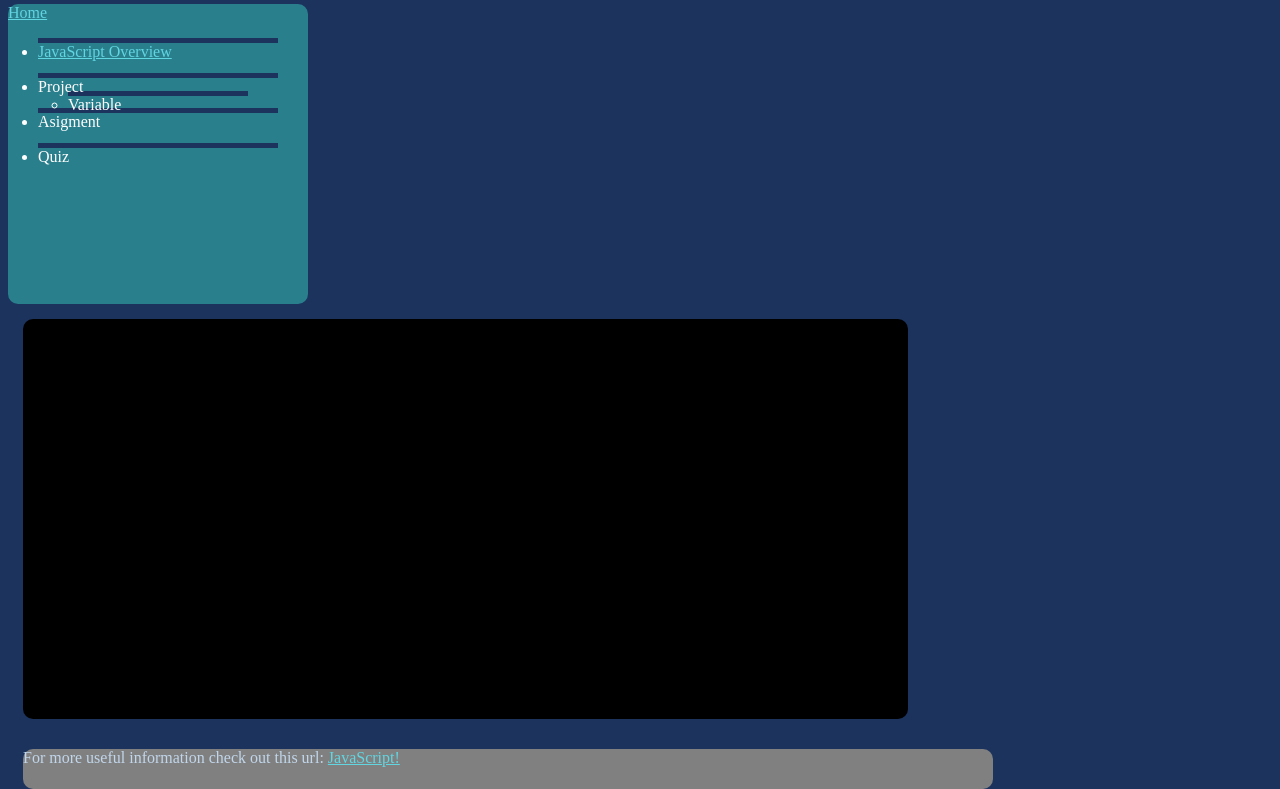
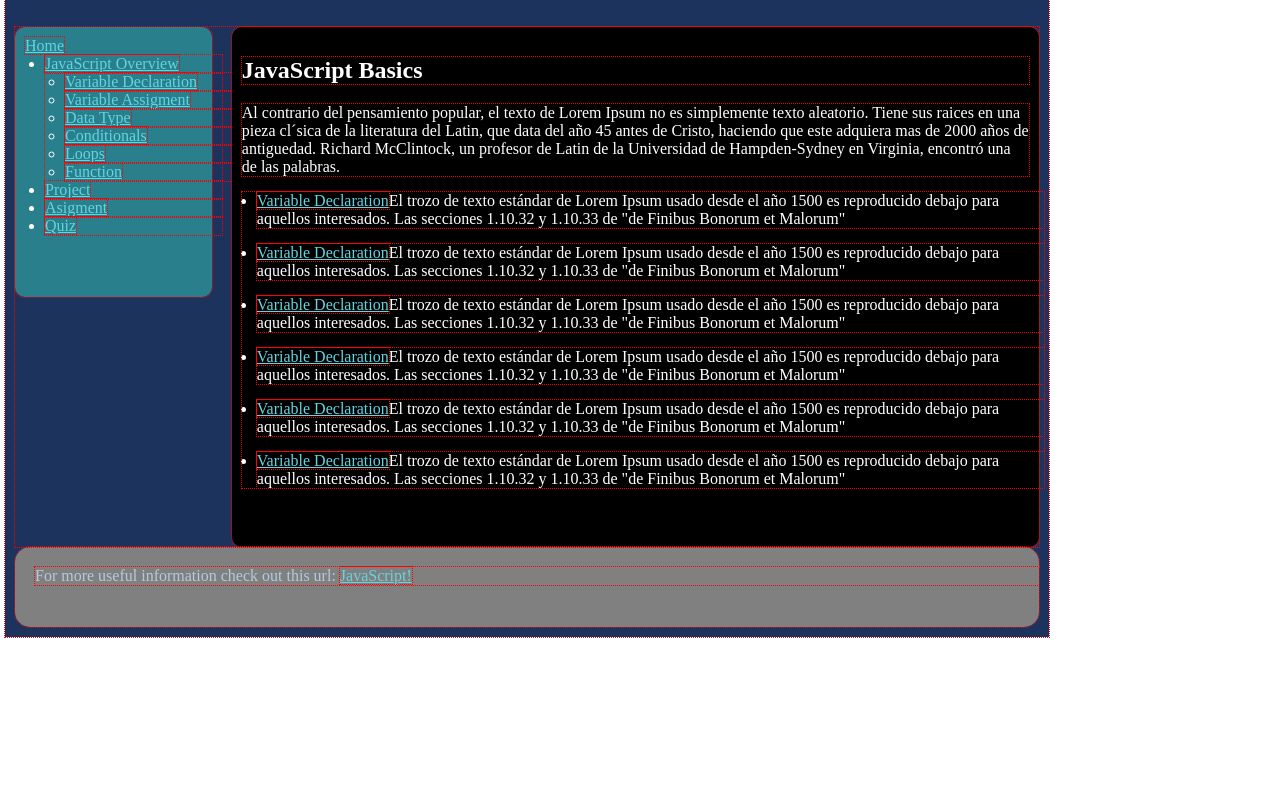
Before and after one commit to jamolinav/codingdojo-primeraclase, a plain HTML site: page javascript-basico/index.html in a window 1280 px wide. Shown: the part 96-885 px from the top of the page. After the commit the page ends 800 px from the top, so only its background shows below. Drawn offline with Linux system fonts and the light colour scheme.

Commit message:
JavaScipt Basico

```diff
--- a/javascript-basico/index.html
+++ b/javascript-basico/index.html
@@ -9,30 +9,58 @@
 </head>
 <body>
 
+    <div>
         <p id="header">JavaScript Basics</p>
-    <section class="contenido"></section>
+        <section>
             <div id="menu">
                 <a href="#">Home</a>
                 <ul>
-            <li><a href="#">JavaScript Overview</a>
+                    <li>
+                        <a href="#">JavaScript Overview</a>
+                    </li>
                         <ul>
-                    <li>Variable </li>
+                            <li><a href="#">Variable Declaration</a></li>
+                            <li><a href="#">Variable Assigment</a></li>
+                            <li><a href="#">Data Type</a></li>
+                            <li><a href="#">Conditionals</a></li>
+                            <li><a href="#">Loops</a></li>
+                            <li><a href="#">Function</a></li>
                         </ul>
-            </li>
-            <li>Project</li>
-            <li>Asigment</li>
-            <li>Quiz</li>
+                    <li><a href="#">Project</a></li>
+                    <li><a href="#">Asigment</a></li>
+                    <li><a href="#">Quiz</a></li>
                 </ul>
             </div>
-
             <div id="contenido">
-        <h1>JavaScript Basics</h1>
-
+                <h1 id="contenido_h">JavaScript Basics</h1>
+                <p class="contenido_p">
+                    Al contrario del pensamiento popular, el texto de Lorem Ipsum no es simplemente texto aleatorio. Tiene sus raices en una pieza cl´sica de la literatura del Latin, que data del año 45 antes de Cristo, haciendo que este adquiera mas de 2000 años de antiguedad. Richard McClintock, un profesor de Latin de la Universidad de Hampden-Sydney en Virginia, encontró una de las palabras.
+                </p>
+                    <ul class="contenido-item-ul">
+                        <li class="contenido-item-li">
+                            <p class="contenido_p"><a href="#">Variable Declaration</a>El trozo de texto estándar de Lorem Ipsum usado desde el año 1500 es reproducido debajo para aquellos interesados. Las secciones 1.10.32 y 1.10.33 de "de Finibus Bonorum et Malorum"</p>
+                        </li>
+                        <li class="contenido-item-li">
+                            <p class="contenido_p"><a href="#">Variable Declaration</a>El trozo de texto estándar de Lorem Ipsum usado desde el año 1500 es reproducido debajo para aquellos interesados. Las secciones 1.10.32 y 1.10.33 de "de Finibus Bonorum et Malorum"</p>
+                        </li>
+                        <li class="contenido-item-li">
+                            <p class="contenido_p"><a href="#">Variable Declaration</a>El trozo de texto estándar de Lorem Ipsum usado desde el año 1500 es reproducido debajo para aquellos interesados. Las secciones 1.10.32 y 1.10.33 de "de Finibus Bonorum et Malorum"</p>
+                        </li>
+                        <li class="contenido-item-li">
+                            <p class="contenido_p"><a href="#">Variable Declaration</a>El trozo de texto estándar de Lorem Ipsum usado desde el año 1500 es reproducido debajo para aquellos interesados. Las secciones 1.10.32 y 1.10.33 de "de Finibus Bonorum et Malorum"</p>
+                        </li>
+                        <li class="contenido-item-li">
+                            <p class="contenido_p"><a href="#">Variable Declaration</a>El trozo de texto estándar de Lorem Ipsum usado desde el año 1500 es reproducido debajo para aquellos interesados. Las secciones 1.10.32 y 1.10.33 de "de Finibus Bonorum et Malorum"</p>
+                        </li>
+                        <li class="contenido-item-li">
+                            <p class="contenido_p"><a href="#">Variable Declaration</a>El trozo de texto estándar de Lorem Ipsum usado desde el año 1500 es reproducido debajo para aquellos interesados. Las secciones 1.10.32 y 1.10.33 de "de Finibus Bonorum et Malorum"</p>
+                        </li>
+                    </ul>
             </div>
-
-    <p id="footer">
-        For more useful information check out this url: <a href="#">JavaScript!</a>
-    </p>
-
+        </section>
+        <div id="footer">
+            <p>For more useful information check out this url: <a href="#">JavaScript!</a></p>
+        </div>
+    </div>
 </body>
 </html>
--- a/javascript-basico/style.css
+++ b/javascript-basico/style.css
@@ -1,7 +1,11 @@
-* {
-    height: 0px;
-    padding: 0px;
+body * {
+    outline: 1px dotted red;
+    width: 1024px;
+}
+
+body div {
     background-color: hsl(219deg 54% 24%);
+    padding: 10px;
 }
 
 a {
@@ -14,71 +18,116 @@ p{
     color: hsl(211deg 51% 84%);
 }
 
-#container {
-    width: 970px;
-    background-color: black;
-
+section {
+    display: flex;
+    width: 100%;
 }
 
 #header {
-    min-height: 60px;
+    height: 80px;
     background-color: hsl(357deg 63% 50%);
     border-radius: 10px;
     font-weight: bold;
-    font-size: 20px;
-    align-items:center;
+    font-size: 30px;
+    width: 100%;
     display: flex;
-    padding-left: 10px;
+    place-items: center;
+    margin-top: 3px;
 }
 
-#body {
-    margin: 15px;
+body {
+    margin: 0px 5px;
     min-height: 450px;
 }
 
 #menu {
-    min-height: 300px;
-    width: 300px;
+    height: 250px;
+    width: 230px;
     background-color: hsl(189deg 54% 36%);
     vertical-align: top;
     border-radius: 10px;
+    margin-left: 0px;
 }
 
 #menu p{
-    margin-left: 10px;
+    margin-left: 0px;
+    width: 100%;
+}
+
+#menu ul {
+    margin-left: 20px;
+    padding-left: 0px;
+    margin-top: 0px;
+    color: white;
+    width: 100%;
 }
 
 #menu ul li {
-    margin: 30px;
-    margin-top: 10px;
-    padding-top: 5px;
+    margin-left: 0px;
+    padding-left: 0px;
     color: white;
+    width: 100%;
 }
 
 #menu ul li ul li {
     margin: 30px;
     color: white;
+    width: 100%;
 }
 
 #contenido {
-    min-height: 400px;
-    width: 70%;
-    background-color: black;
-    display: inline-block;
+    height: 500px;
+    width: 100%;
+    background: black;
     border-radius: 10px;
-    margin: 15px;
+    margin-left: 20px;
+    padding: 10px;
 
 }
 
+
+#contenido_h {
+    width: 100%;
+    color: white;
+}
+
+.contenido-item a{
+    height: max-content;
+    max-width: max-content;
+    margin-right: 5px;
+    margin-left: 10px;
+}
+
+.contenido-item-ul {
+    width:100%;
+    padding-left: 15px;
+    color: white;
+}
+
+.contenido-item-li {
+    width: 100%;
+}
+
+.contenido_p {
+    width: 100%;
+    color: white;
+}
+
 #footer{
-    min-height: 40px;
-    width: 970px;
-    border-radius: 10px;
+    min-height: 60px;
+    width: 100%;
+    border-radius: 15px;
     background-color: gray;
-    margin: 15px;
+    max-width: -webkit-fill-available;
+
 }
 
 #footer p{
     margin: 10px;
     color: hsl(210deg 40% 79%);
+    width: 100%;
 }
+
+#footer a{
+    width: 100%;
+}
```
Lines whose indentation alone changed are shown as unchanged.
